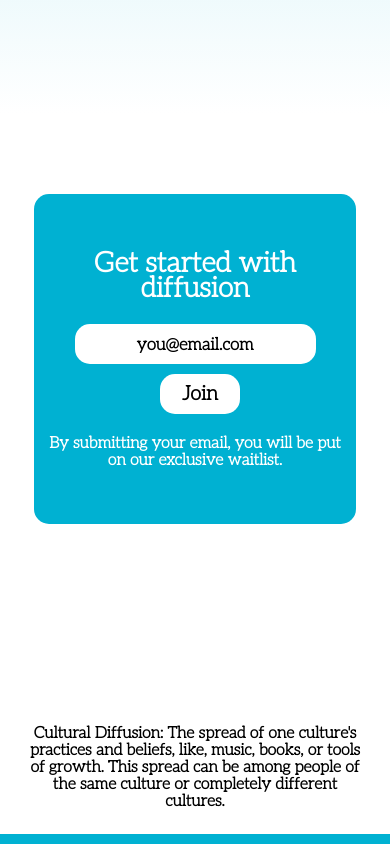
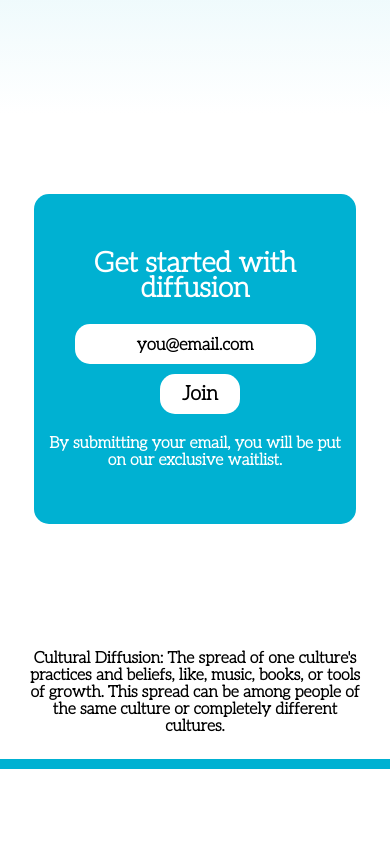
Before and after one commit to eedelosreyes2/diffusion.me, a React (Create React App) app: page / in a window 390 px wide. Shown: the part 2572-3416 px from the top of the page. After the commit the page ends 3341 px from the top, so only its background shows below. Built offline with nearby package versions, Linux system fonts and the light colour scheme.

Commit message:
one more change for tonight

```diff
--- a/src/App.css
+++ b/src/App.css
@@ -235,6 +235,6 @@ input:focus::placeholder {
 		margin-bottom: 10px;
 	}
 	.footer {
-		padding-top: 100px;
+		padding-top: 25px;
 	}
 }
```
